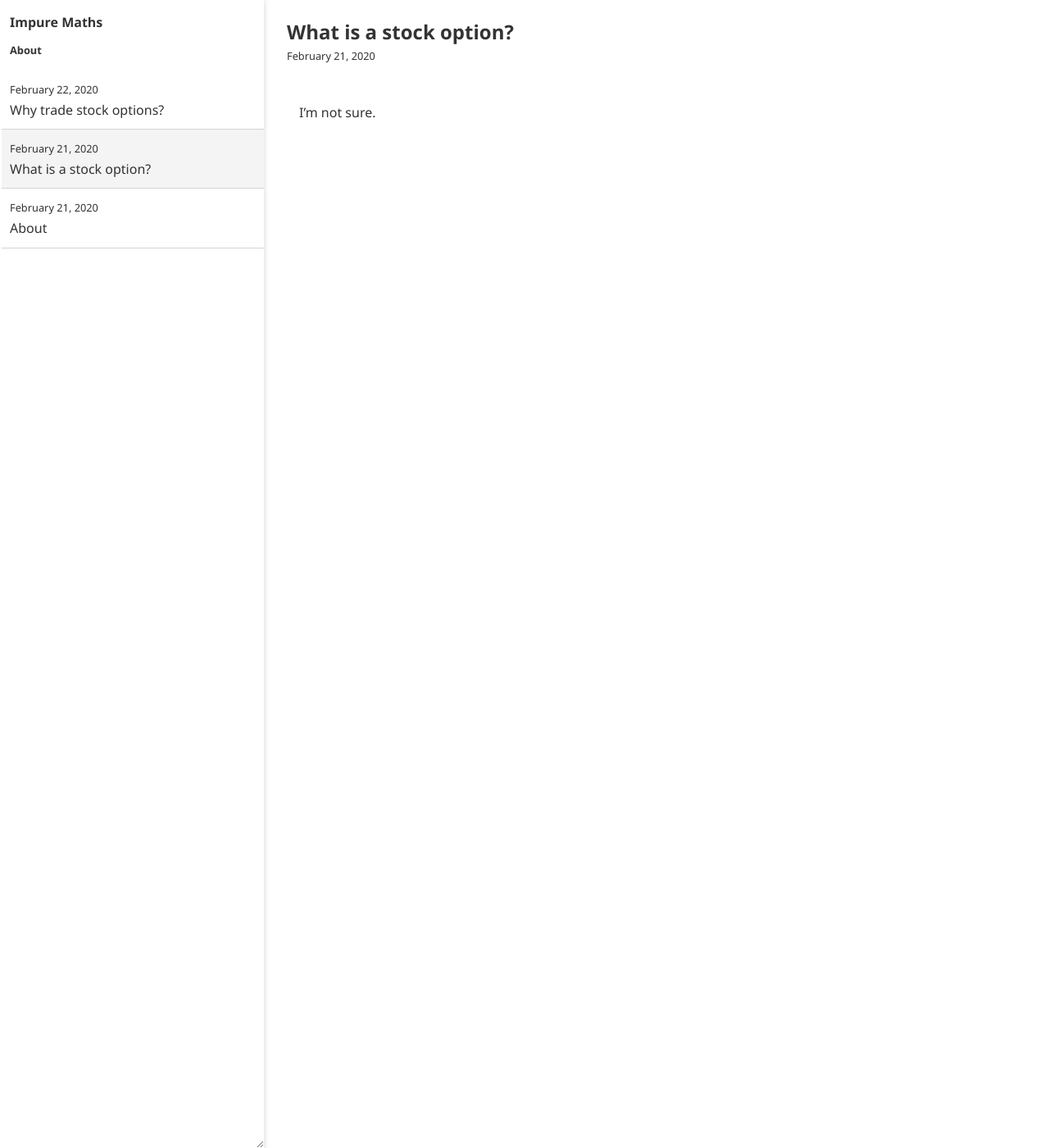
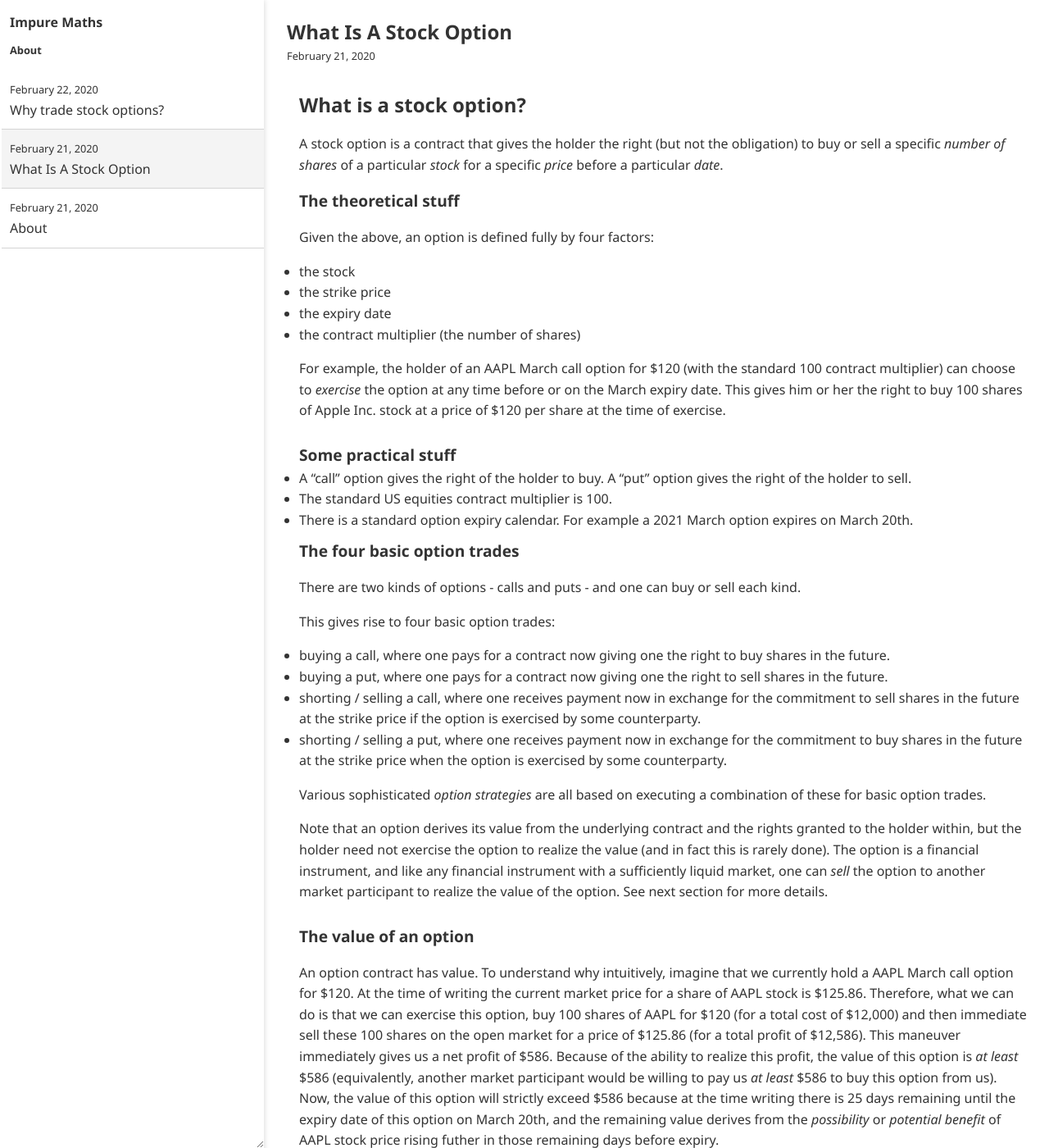
Before and after one commit to impuremaths/impuremaths.github.io, a Jekyll site: the page built from _posts/2020-02-21-what-is-a-stock-option.md, in a window 1280 px wide and 1400 px high. Shown: the whole window at 82% size. Built offline with Jekyll 4.4.1, drawn with Linux system fonts in a browser that asks for light colours; some of the changed text lies outside the part shown.

Commit message:
Update 2020-02-21-what-is-a-stock-option.md

```diff
--- a/_posts/2020-02-21-what-is-a-stock-option.md
+++ b/_posts/2020-02-21-what-is-a-stock-option.md
@@ -1,5 +1,66 @@
----
-title: "What is a stock option?"
----
+# What is a stock option?
 
-I'm not sure.
+A stock option is a contract that gives the holder the right (but not the obligation) to buy or sell a specific _number of shares_ of a particular _stock_ for a specific _price_ before a particular _date_.
+
+## The theoretical stuff
+
+Given the above, an option is defined fully by four factors:
+- the stock
+- the strike price
+- the expiry date
+- the contract multiplier (the number of shares)
+
+For example, the holder of an AAPL March call option for $120 (with the standard 100 contract multiplier) can choose to _exercise_ the option at any time before or on the March expiry date. This gives him or her the right to buy 100 shares of Apple Inc. stock at a price of $120 per share at the time of exercise.
+
+### Some practical stuff
+
+- A "call" option gives the right of the holder to buy. A "put" option gives the right of the holder to sell.
+- The standard US equities contract multiplier is 100.
+- There is a standard option expiry calendar. For example a 2021 March option expires on March 20th.
+
+### The four basic option trades
+
+There are two kinds of options - calls and puts - and one can buy or sell each kind.
+
+This gives rise to four basic option trades:
+
+- buying a call, where one pays for a contract now giving one the right to buy shares in the future.
+- buying a put, where one pays for a contract now giving one the right to sell shares in the future.
+- shorting / selling a call, where one receives payment now in exchange for the commitment to sell shares in the future at the strike price if the option is exercised by some counterparty.
+- shorting / selling a put, where one receives payment now in exchange for the commitment to buy shares in the future at the strike price when the option is exercised by some counterparty.
+
+Various sophisticated _option strategies_ are all based on executing a combination of these for basic option trades.
+
+Note that an option derives its value from the underlying contract and the rights granted to the holder within, but the holder need not exercise the option to realize the value (and in fact this is rarely done). The option is a financial instrument, and like any financial instrument with a sufficiently liquid market, one can _sell_ the option to another market participant to realize the value of the option. See next section for more details.
+
+
+### The value of an option
+
+An option contract has value. To understand why intuitively, imagine that we currently hold a AAPL March call option for $120. At the time of writing the current market price for a share of AAPL stock is $125.86. Therefore, what we can do is that we can exercise this option, buy 100 shares of AAPL for $120 (for a total cost of $12,000) and then immediate sell these 100 shares on the open market for a price of $125.86 (for a total profit of $12,586). This maneuver immediately gives us a net profit of $586. Because of the ability to realize this profit, the value of this option is _at least_ $586 (equivalently, another market participant would be willing to pay us _at least_ $586 to buy this option from us). Now, the value of this option will strictly exceed $586 because at the time writing there is 25 days remaining until the expiry date of this option on March 20th, and the remaining value derives from the _possibility_ or _potential benefit_ of AAPL stock price rising futher in those remaining days before expiry.
+
+More precisely, the value of an option can be decomposed into:
+- intrinsic value, the benefit that can be realized by immediately exercising the option.
+- extrensic value, the potential benefit of holding the option into an unknown and unrealized future (where advantageous stock price movements may occur for whatever reason).
+
+A visualization of the intrinsic and extrensic value of an option:
+
+
+
+There are three factors that change the value of an option:
+- the price of the underlying stock, which changes the intrinsic value of the option.
+- the passage of time, which changes the extrensic value of the option.
+- a change in implied volatility, which changes the extrensic value of the option.
+
+The relationship between the three factors and the four basic option trades are as follows:
+
+
+_           | stock price | expiry date | volatility
+------------| ----------- | ----------- | -------------
+long call   | same        | opposite    | same
+long put    | opposite    | opposite    | same
+short call  | opposite    | same        | opposite
+short put   | same        | same        | opposite
+
+*N.B. same / opposite indicates movement correlation, i.e. a long call being "same" with stock price is to be read as "the stock price and the value of being long a call option moves in the same direction", equivalently "as the underlying stock's price increases, the long call option trade gains value".
+
+A more precise relationship between these factors and the value of options is represented by the Option greeks.
```
